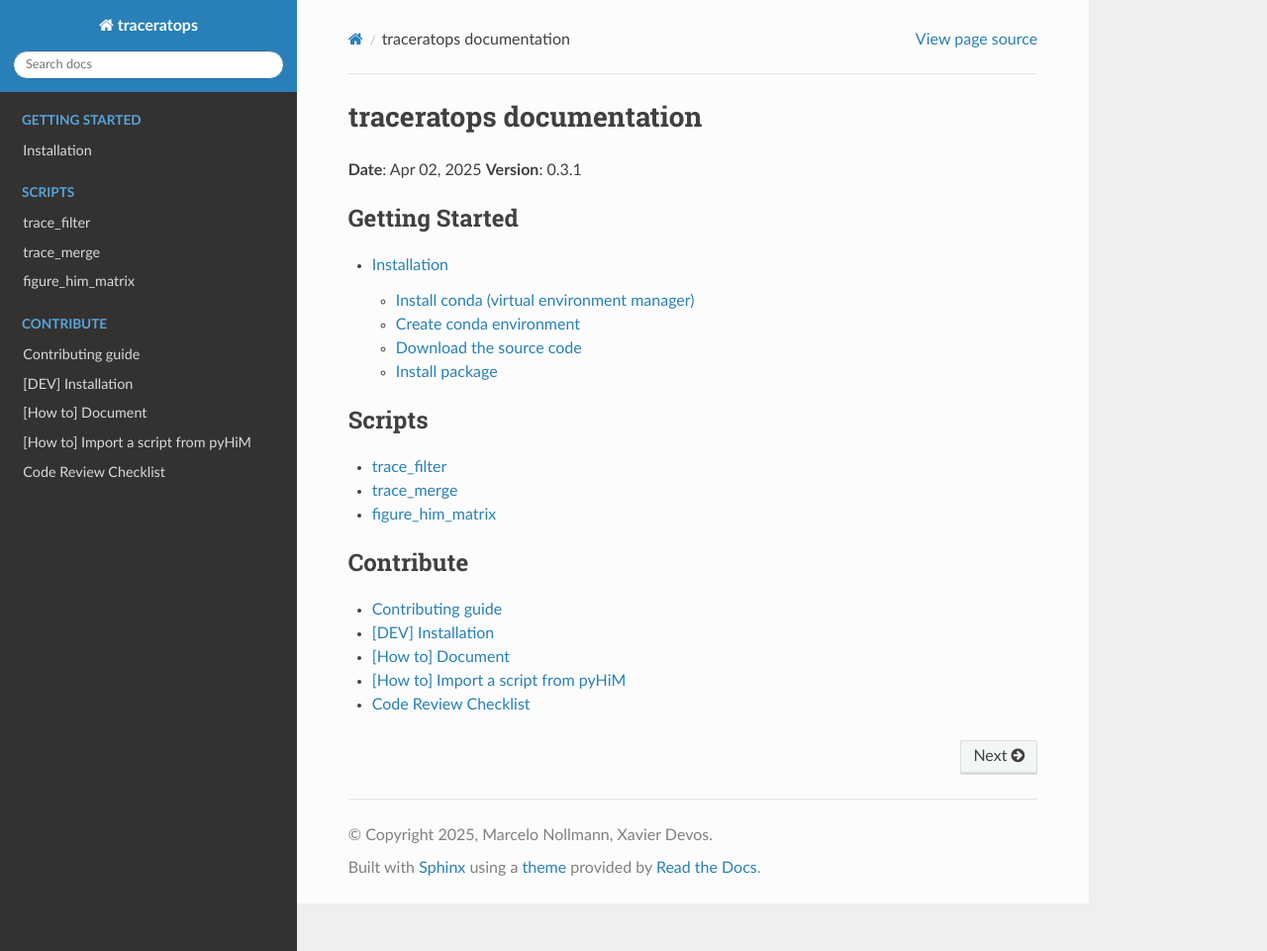
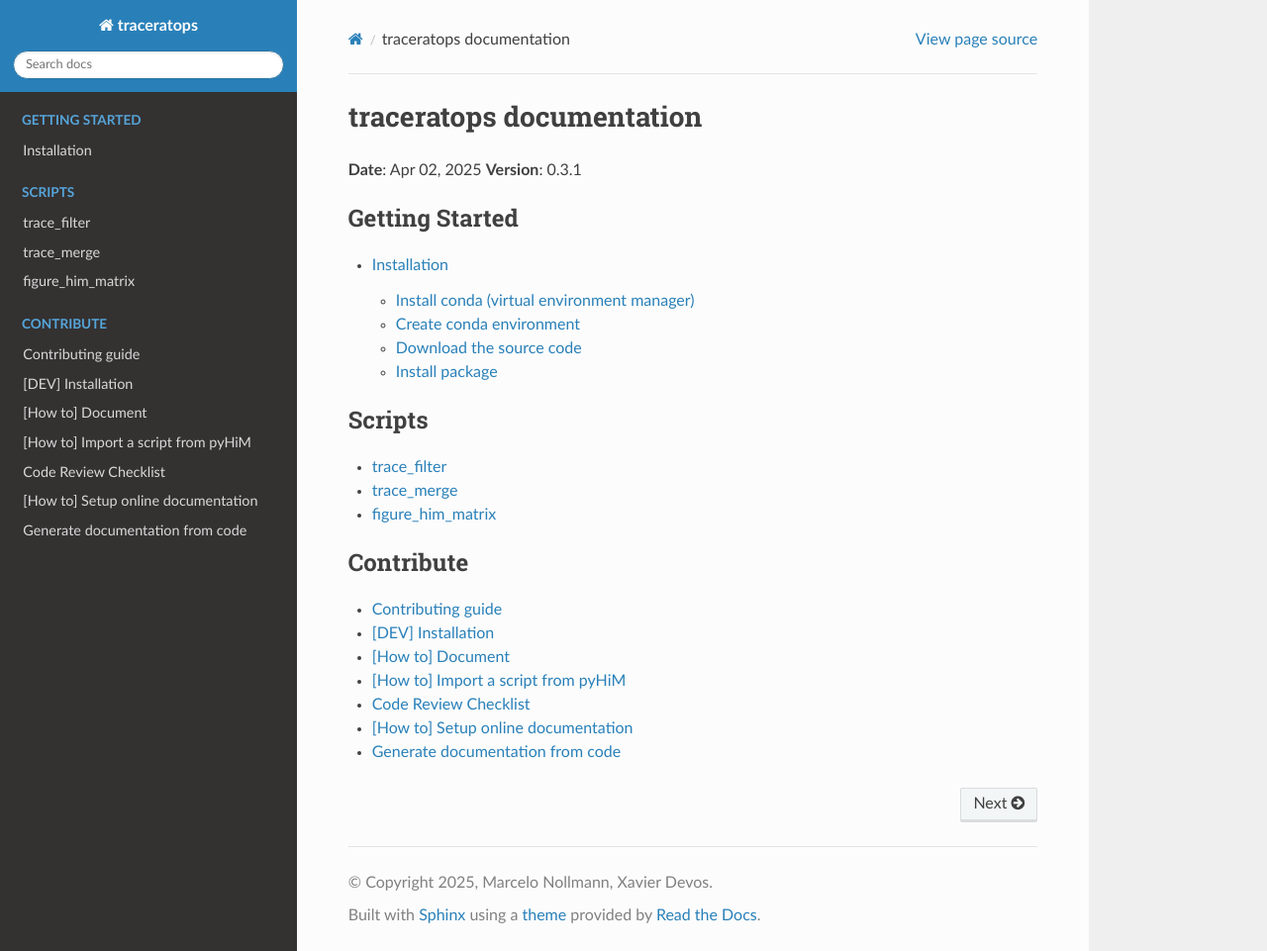
Before and after one commit to pyHi-M/traceratops, a Sphinx documentation site: the page built from docs/source/index.rst, in a window 1280 px wide and 961 px high. Shown: the whole window at 99% size. Built offline with Sphinx 7.4.7 and the Read the Docs theme 3.1.0, drawn with Linux system fonts in a browser that asks for light colours; some of the changed lines change nothing that is shown.

Commit message:
doc: enhance the how-to-document tuto

`````diff
--- a/docs/source/conf.py
+++ b/docs/source/conf.py
@@ -46,3 +46,5 @@
 html_theme = "sphinx_rtd_theme"
 html_context = {"default_mode": "light"}
 html_static_path = ["_static"]
+
+myst_heading_anchors = 2
--- /dev/null
+++ b/docs/source/contribute/doc_from_scratch.md
@@ -0,0 +1,165 @@
+# [How to] Setup online documentation
+
+```{note}
+**If everything is already set up**, simply run this script to build the documentation locally and verify your changes before committing them.
+
+`bash build_doc.sh`
+```
+
+
+***To be done only once.***
+
+## 1. First steps
+
+### 1.1. Create your dev environment
+
+```shell
+conda create -n traceratops_dev python=3.11
+conda activate traceratops_dev
+pip install sphinx
+```
+
+### 1.2. Generate the "docs" folder structure
+
+```shell
+mkdir docs
+cd docs
+sphinx-quickstart
+```
+
+The last command ask you few question:
+
+```
+> Separate source and build directories: YES
+> Project name:
+> Author name(s):
+> Project release []: 0.0.1
+```
+
+It create few files:
+
+```shell
+.
+├── build (empty folder, used when you generate doc)
+├── make.bat (don't modify, it's used to build doc)
+├── Makefile (don't modify, it's used to build doc)
+└── source (folder that you will fill with doc pages)
+    ├── conf.py (the place to configure your doc)
+    ├── index.rst (main doc page)
+    ├── _static	(put your static data here, like picture)
+    └── _templates (unused?)
+```
+
+### 1.3. Build locally your doc
+
+- ```cd docs/```
+- ```sphinx-build -b html source/ build/html```
+
+### 1.4. Open your doc inside a web navigator
+
+```firefox build/html/index.html```
+
+## 2. generate documentation from code
+
+- [Generate automatically doc from your code docstring](generate_doc.md#from-docstring)
+
+- [Generate doc from `ArgumentParser` descriptions](generate_doc.md#from-argumentparser)
+
+## 3. Tips
+
+- Think to delete content of build folder, this can solve strange bug...
+
+  You can use a bash script to build:
+
+```bash
+#!/bin/bash
+
+rm -r docs/build/html
+sphinx-build -b html docs/source docs/build/html
+```
+
+- If you have bug with image display, may be you can refresh cache on your web navigator.
+
+- Custom the design with `html_theme` variable inside `conf.py`
+  - For ReadTheDocs theme:
+    - `pip install sphinx-rtd-theme`
+    - `html_theme = "sphinx_rtd_theme"`
+
+- On ReadTheDocs you can customise the branch used to build the doc:
+  - readthedocs.org > dashboard > "your_project" > Settings > Default branch
+
+## 4. Deploy on ReadTheDocs
+
+1. Create an account on https://readthedocs.org/
+
+2. On ReadTheDcos, connect with github:
+  - Settings > Account > Connected services > Add new connection
+
+3. On GitHub (Your personal account) give access for readthedocs:
+  - Profil > Settings > (Integrations) > Applications > Authorized OAuth Apps > Read the Docs Community (readthedocs.org)
+  - You should see a list intitle "Organization access", clic on "Grant" button of the organization that host your repository.
+
+4. On GitHub (code repository) configure your project for readthedocs:
+  - On the default branch (`main` or `master` for old repo)
+  - add a `.readthedocs.yaml` file at the root folder
+  ```yaml
+  # .readthedocs.yaml
+  # Read the Docs configuration file
+  # See https://docs.readthedocs.io/en/stable/config-file/v2.html for details
+
+  # Required
+  version: 2
+
+  # Set the version of Python and other tools you might need
+  build:
+    os: ubuntu-24.04
+    tools:
+      python: "3.11"
+
+  # Build documentation in the docs/ directory with Sphinx
+  sphinx:
+    builder: html
+    configuration: docs/source/conf.py
+
+  # Optionally declare the Python requirements required to build your docs
+  python:
+    install:
+    - requirements: docs/requirements.txt
+    - method: pip
+      path: .
+  ```
+
+5. Add inside `docs` folder, a `requirements.txt` file with only the dependencies used to build doc:
+  ```text
+  sphinx
+  numpydoc
+  sphinx-rtd-theme
+  myst-parser
+  sphinx-argparse
+  ```
+
+6. inside the doc `conf.py` file, mock the code dependencies:
+
+  *If you generate documentation via `sphinx-apidoc` or `sphinx-argparse`, the code will be compiled in order to extract the useful information for the doc in the code. The mock system, thanks to the `autodoc_mock_imports` variable, allows you to ignore external import instructions in the code when building the documentation.*
+
+  ```python
+  #...
+  import os
+  import sys
+
+  autodoc_mock_imports = [
+      "numpy",
+      "matplotlib",
+      "pandas",
+      "astropy",
+      "tqdm",
+  ]
+
+  sys.path.insert(0, os.path.abspath("../../traceratops/"))
+  #...
+  ```
+
+  7. Go back to your [ReadTheDocs dashboard](https://app.readthedocs.org/dashboard/):
+
+  - "Add project"
+  - Follow instruction, use "Configure manually" if your repo isn't find automatically.
--- /dev/null
+++ b/docs/source/contribute/generate_doc.md
@@ -0,0 +1,102 @@
+# Generate documentation from code
+
+## From """docstring"""
+
+*Generate automatically documentation from your module/class/function docstring.*
+
+Activate your dev env and install:
+```bash
+pip install sphinx-apidoc
+```
+
+Open file: `conf.py`
+add:
+
+```python
+import os
+import sys
+sys.path.insert(0, os.path.abspath("../../<code_source_folder>/"))
+extensions = [
+    "sphinx.ext.autodoc",  # include documentation from docstring
+    "sphinx.ext.napoleon",  # allow google or numpy docstring
+    "myst_parser",  # parse markdown files to be understood by sphinx
+]
+```
+
+Run inside a terminal:
+```bash
+sphinx-apidoc -a -o docs/source/ <code_source_folder>/
+```
+
+## From `ArgumentParser`
+
+*For more details, see the [official documentation of sphinx-argparse](https://sphinx-argparse.readthedocs.io/en/latest/index.html).*
+
+- Activate your dev env and install:
+    ```bash
+    pip install sphinx-argparse
+    ```
+
+- Enable the extension in your sphinx config:
+    ```python
+    extensions = [
+        ...,
+        'sphinxarg.ext',
+    ]
+    ```
+
+
+- You need a python script with some arguments used for CLI like:
+
+    `<code_source_folder>/example_script.py`
+
+    ```python
+    import argparse
+
+    def parse_arguments():
+        parser = argparse.ArgumentParser(
+            add_help=True,
+            description="""You can use three double quote
+            - To write a description
+            of this script
+            - With different lines""",
+        )
+        # add_argument_group() is optional
+        # you can directly use parser.add_argument()
+        parser_required = parser.add_argument_group("Required arguments")
+        parser_required.add_argument("--input", help="Input data path")
+        parser_opt = parser.add_argument_group("Optional arguments")
+        parser_opt.add_argument("--output", help="Output filename")
+        return parser # need to return the parser object
+
+    # How to collect argument value
+    if __name__ == "__main__":
+        parser = parse_arguments()
+        args = parser.parse_args()
+        input_path = args.input
+        output_path = args.output
+    ```
+
+- Create a .rst (or .md) file inside your source folder:
+
+    ```touch docs/source/example_script.rst```
+
+- Add title and keywords to generate automatically the doc:
+
+    ```rst
+    example\_script
+    ====================
+
+    .. argparse::
+    :ref: <code_source_folder>.example_script.parse_arguments
+    :prog: example_script
+    ```
+
+- Link this file inside your `index.rst`:
+
+   ```rst
+
+   .. toctree::
+      :maxdepth: 1
+      example_script
+   ```
--- a/docs/source/contribute/how_to_document.md
+++ b/docs/source/contribute/how_to_document.md
@@ -1,25 +1,47 @@
 # [How to] Document
 
-```{note}
-**If everything is already set up**, simply run this script to build the documentation locally and verify your changes before committing them.
+*This current documentation was created and configured using [this tutorial](doc_from_scratch.md). It's a set of text files in Markdown (MD) or reStructuredText (RST or ReST) language.*
 
-`bash build_doc.sh`
+*We use Sphinx tool to generate HTML pages and ReadTheDocs to host documentation online. You can build localy HTML pages with the bash script `build_doc.sh`. On ReadTheDocs, the documentation is automaticaly build and update when your push code on `main` or `dev` branches to GitHub repository.*
+
+## Document a feature from scratch
+
+[Please, follow this tutorial.](generate_doc.md#from-argumentparser)
+
+## Document a feature enhancement
+
+### Inside your python script
+
+- Update the `description` argument inside the `argparse.ArgumentParser(...)`
+- If you create a new CLI option with `.add_argument(...)`, add a `help` argument like this:
+```python
+parser.add_argument("--z_min", help="Z minimum for a localization.", default=0, type=float)
+```
+- Update the reliability status (development/beta-test/stable) of this new option:
+    - Add at the end of `help` argument: "\n\nStatus: \`\`\<STATE\>\`\`"
+    - `development` = no test available
+    - `beta-test` = only manual test(s)
+    - `stable` = automatic test(s)
+```python
+parser.add_argument("--z_min", help="Z minimum for a localization.\n\nStatus: ``stable``", ...)
 ```
 
-## 0. Introduction to Sphinx
+### [Optional] Inside the doc file of this script
 
-*Sphinx is a documentation generator. It is a tool for translating text comments, in reST ([reStructuredText](https://www.sphinx-doc.org/en/master/usage/restructuredtext/index.html)) by default or Md ([markdown](https://www.markdownguide.org/cheat-sheet/)) via [MyST extension](https://myst-parser.readthedocs.io/en/latest/), in source files into HTML or PDF files using LaTeX.*
+- Find the doc file inside `docs/source/scripts/` folder
+- Add general information or images after this block:
+````rst
+```{eval-rst}
+.. argparse::
+:ref: traceratops.figure_him_matrix.parse_arguments
+:prog: figure_him_matrix
+```
+````
 
-### 0.1. Features
 
-- Support for several output formats (HTML, PDF, EPUB, manual pages, etc.)
-- Automatic generation of code-related documentation (with support for many languages)
-- Easy reference between pages
-- Its management of extensions to adapt it to all situations and languages
+## Encapsulate ReST directive in Markdown with MyST
 
-### 0.2. Comparison of reST and MyST
-
-Source : https://deusyss.developpez.com/tutoriels/Python/SphinxDoc/#LVI
+[*Source*](https://deusyss.developpez.com/tutoriels/Python/SphinxDoc/#LVI)
 
 ReST:
 
@@ -38,7 +60,7 @@
 
 MyST:
 
-To use it, activate your dev env and `pip install myst-parser`
+*To use it, activate your dev env and `pip install myst-parser`.*
 
 ````markdown
 ```{toctree}
@@ -55,249 +77,3 @@
 websites
 ```
 ````
-
-## 1. First steps
-
-***To be done only once.***
-
-### 1.1. Create your dev environment
-
-```shell
-conda create -n traceratops_dev python=3.11
-conda activate traceratops_dev
-pip install sphinx
-```
-
-### 1.2. Generate the "docs" folder structure
-
-```shell
-mkdir docs
-cd docs
-sphinx-quickstart
-```
-
-The last command ask you few question:
-
-```
-> Separate source and build directories: YES
-> Project name:
-> Author name(s):
-> Project release []: 0.0.1
-```
-
-It create few files:
-
-```shell
-.
-├── build (empty folder, used when you generate doc)
-├── make.bat (don't modify, it's used to build doc)
-├── Makefile (don't modify, it's used to build doc)
-└── source (folder that you will fill with doc pages)
-    ├── conf.py (the place to configure your doc)
-    ├── index.rst (main doc page)
-    ├── _static	(put your static data here, like picture)
-    └── _templates (unused?)
-```
-
-### 1.3. Build locally your doc
-
-- ```cd docs/```
-- ```sphinx-build -b html source/ build/html```
-
-### 1.4. Open your doc inside a web navigator
-
-```firefox build/html/index.html```
-
-## 2. generate documentation from code
-
-### 2.1. Generate automatically doc from your code docstring
-
-Activate your dev env and `pip install sphinx-apidoc`
-
-Open file: `conf.py`
-add:
-
-```python
-import os
-import sys
-sys.path.insert(0, os.path.abspath("../../<code_source_folder>/"))
-extensions = [
-    "sphinx.ext.autodoc",  # include documentation from docstring
-    "sphinx.ext.napoleon",  # allow google or numpy docstring
-    "myst_parser",  # parse markdown files to be understood by sphinx
-]
-```
-
-Run inside a terminal:
-```sphinx-apidoc -a -o docs/source/ <code_source_folder>/```
-
-### 2.2. Generate doc from `ArgumentParser` descriptions
-
-*For more details, see the [official documentation of sphinx-argparse](https://sphinx-argparse.readthedocs.io/en/latest/index.html).*
-
-0. Activate your dev env and `pip install sphinx-argparse`
-
-Enable the extension in your sphinx config:
-```python
-extensions = [
-    ...,
-    'sphinxarg.ext',
-]
-```
-
-
-1. You need a python script with some arguments used for CLI.
-`<code_source_folder>/example_script.py`:
-
-```python
-import argparse
-
-def parse_arguments():
-    parser = argparse.ArgumentParser(
-        add_help=True,
-        description="""You can use three double quote
-        - To write a description
-          of this script
-        - With different lines""",
-    )
-    # add_argument_group() is optional
-    # you can directly use parser.add_argument()
-    parser_required = parser.add_argument_group("Required arguments")
-    parser_required.add_argument("--input", help="Input data path")
-    parser_opt = parser.add_argument_group("Optional arguments")
-    parser_opt.add_argument("--output", help="Output filename")
-    return parser # need to return the parser object
-
-# How to collect argument value
-if __name__ == "__main__":
-    parser = parse_arguments()
-    args = parser.parse_args()
-    input_path = args.input
-    output_path = args.output
-```
-
-2. Create a .rst (or .md) file inside your source folder:
-```touch docs/source/example_script.rst```
-
-3. Add title and keywords to generate automatically the doc:
-
-```rst
-example\_script
-====================
-
-.. argparse::
-   :ref: <code_source_folder>.example_script.parse_arguments
-   :prog: example_script
-```
-
-4. Link this file inside your `index.rst`:
-
-   ```rst
-
-   .. toctree::
-      :maxdepth: 1
-      example_script
-   ```
-
-5. Build locally your doc:
-
-```sphinx-build -b html source/ build/html```
-
-## 3. Tips
-
-- Think to delete content of build folder, this can solve strange bug...
-
-  You can use a bash script to build:
-
-```bash
-#!/bin/bash
-
-rm -r docs/build/html
-sphinx-build -b html docs/source docs/build/html
-```
-
-- If you have bug with image display, may be you can refresh cache on your web navigator.
-
-- Custom the design with `html_theme` variable inside `conf.py`
-  - For ReadTheDocs theme:
-    - `pip install sphinx-rtd-theme`
-    - `html_theme = "sphinx_rtd_theme"`
-
-- On ReadTheDocs you can customise the branch used to build the doc:
-  - readthedocs.org > dashboard > "your_project" > Settings > Default branch
-
-## 4. Deploy on ReadTheDocs
-
-1. Create an account on https://readthedocs.org/
-
-2. On ReadTheDcos, connect with github:
-  - Settings > Account > Connected services > Add new connection
-
-3. On GitHub (Your personal account) give access for readthedocs:
-  - Profil > Settings > (Integrations) > Applications > Authorized OAuth Apps > Read the Docs Community (readthedocs.org)
-  - You should see a list intitle "Organization access", clic on "Grant" button of the organization that host your repository.
-
-4. On GitHub (code repository) configure your project for readthedocs:
-  - On the default branch (`main` or `master` for old repo)
-  - add a `.readthedocs.yaml` file at the root folder
-  ```yaml
-  # .readthedocs.yaml
-  # Read the Docs configuration file
-  # See https://docs.readthedocs.io/en/stable/config-file/v2.html for details
-
-  # Required
-  version: 2
-
-  # Set the version of Python and other tools you might need
-  build:
-    os: ubuntu-24.04
-    tools:
-      python: "3.11"
-
-  # Build documentation in the docs/ directory with Sphinx
-  sphinx:
-    builder: html
-    configuration: docs/source/conf.py
-
-  # Optionally declare the Python requirements required to build your docs
-  python:
-    install:
-    - requirements: docs/requirements.txt
-    - method: pip
-      path: .
-  ```
-
-5. Add inside `docs` folder, a `requirements.txt` file with only the dependencies used to build doc:
-  ```text
-  sphinx
-  numpydoc
-  sphinx-rtd-theme
-  myst-parser
-  sphinx-argparse
-  ```
-
-6. inside the doc `conf.py` file, mock the code dependencies:
-
-  *If you generate documentation via `sphinx-apidoc` or `sphinx-argparse`, the code will be compiled in order to extract the useful information for the doc in the code. The mock system, thanks to the `autodoc_mock_imports` variable, allows you to ignore external import instructions in the code when building the documentation.*
-
-  ```python
-  #...
-  import os
-  import sys
-
-  autodoc_mock_imports = [
-      "numpy",
-      "matplotlib",
-      "pandas",
-      "astropy",
-      "tqdm",
-  ]
-
-  sys.path.insert(0, os.path.abspath("../../traceratops/"))
-  #...
-  ```
-
-  7. Go back to your [ReadTheDocs dashboard](https://app.readthedocs.org/dashboard/):
-
-  - "Add project"
-  - Follow instruction, use "Configure manually" if your repo isn't find automatically.
--- a/docs/source/index.rst
+++ b/docs/source/index.rst
@@ -25,3 +25,5 @@
    contribute/how_to_document
    contribute/import_pyhim_script
    contribute/code_review
+   contribute/doc_from_scratch
+   contribute/generate_doc
`````
Also changed, not shown: .github/PULL_REQUEST_TEMPLATE.md.
